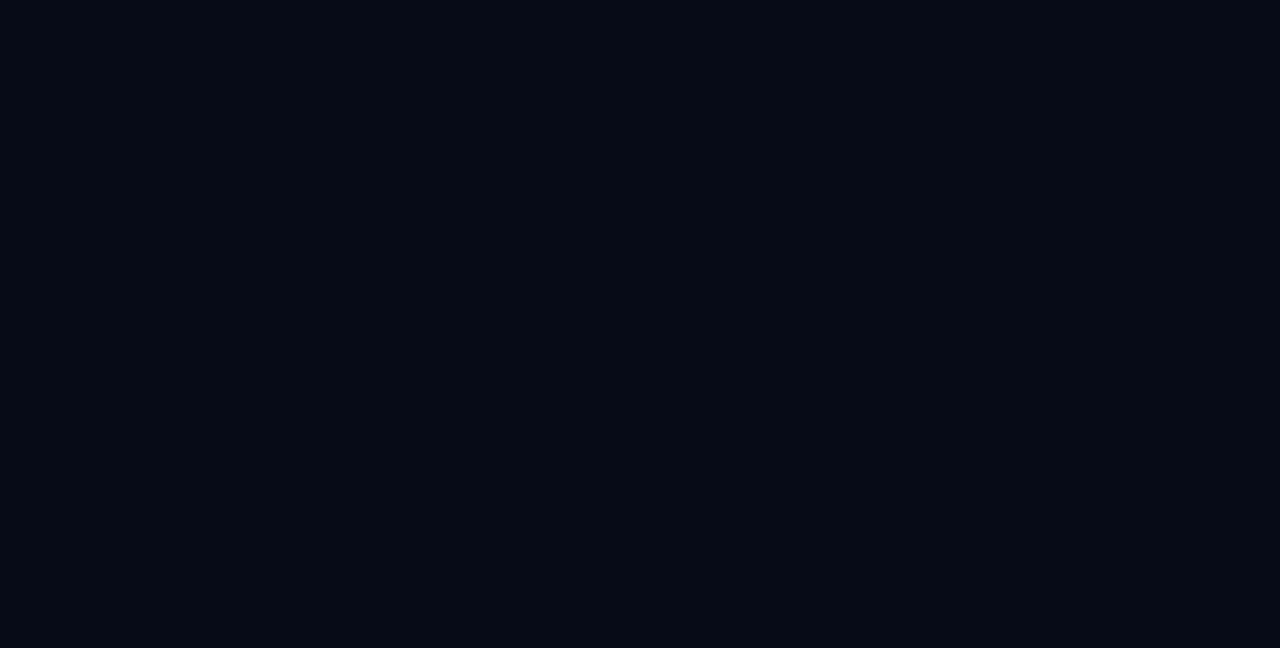
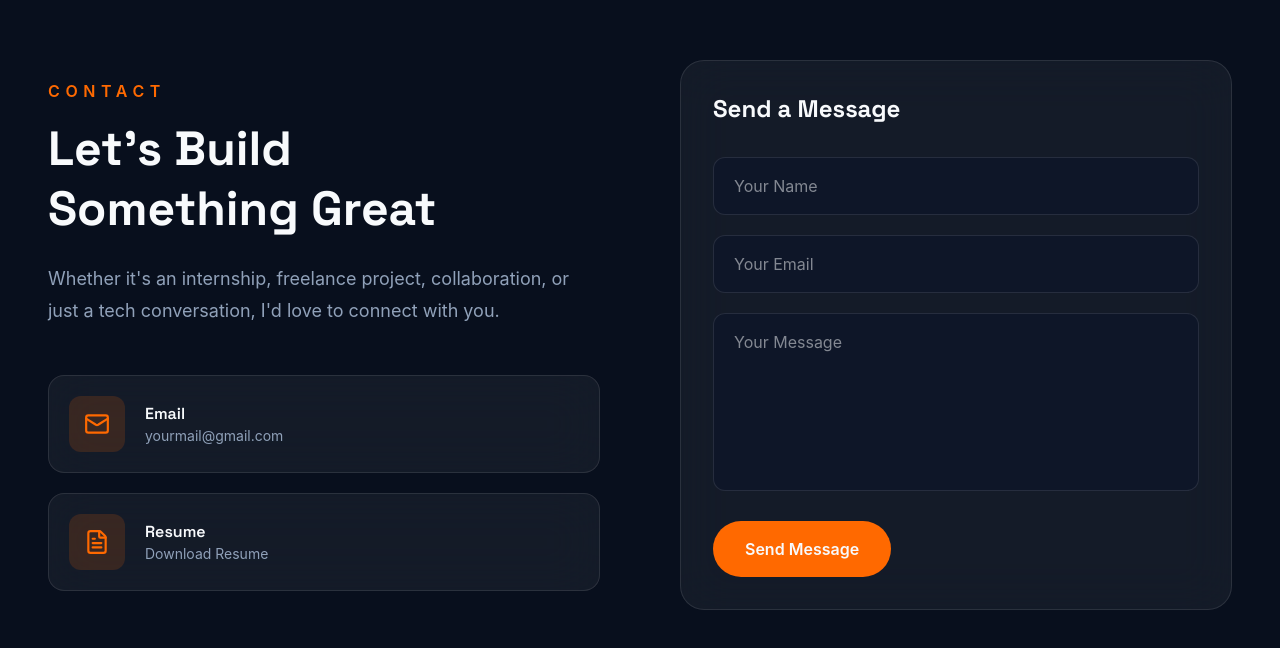
Before and after one commit to Prasad-Nalla/Portfolio, a React (Vite) app: page / in a window 1280 px wide. Shown: the part 8613-9261 px from the top of the page. Before the commit the page ends 8545 px from the top, so only its background shows below. Built offline with nearby package versions, Linux system fonts and the light colour scheme.

Commit message:
feat : Intial Contact Section Added

```diff
--- a/src/App.jsx
+++ b/src/App.jsx
@@ -5,6 +5,7 @@ import Skills from "./sections/Skills/Skills";
 import Projects from "./sections/Projects/Projects";
 import DeveloperPresence from "./sections/DeveloperPresence/DeveloperPresence";
 import CyberLab from "./sections/CyberLab/CyberLab";
+import Contact from "./sections/Contact/Contact";
 function App() {
   return (
     <>
@@ -17,6 +18,7 @@ function App() {
         <Projects />
         <DeveloperPresence />
         <CyberLab />
+        <Contact />
       </main>
     </>
   );
--- /dev/null
+++ b/src/sections/Contact/Contact.jsx
@@ -0,0 +1,65 @@
+import Container from "../../components/layout/Container";
+import ContactCard from "./ContactCard";
+import ContactForm from "./ContactForm";
+import { contactInfo } from "./contactData";
+
+const Contact = () => {
+  return (
+    <section
+      id="contact"
+      className="py-32 bg-[#080F1D]"
+    >
+      <Container>
+
+        <div
+          className="
+            grid
+            gap-20
+            lg:grid-cols-2
+            items-center
+          "
+        >
+
+          {/* Left */}
+
+          <div>
+
+            <p className="uppercase tracking-[0.35em] text-orange-500 font-semibold">
+              Contact
+            </p>
+
+            <h2 className="mt-4 text-5xl font-bold leading-tight">
+              Let's Build
+              <br />
+              Something Great
+            </h2>
+
+            <p className="mt-6 text-lg leading-8 text-slate-400">
+              Whether it's an internship, freelance project,
+              collaboration, or just a tech conversation,
+              I'd love to connect with you.
+            </p>
+
+            <div className="mt-12 space-y-5">
+              {contactInfo.map((item) => (
+                <ContactCard
+                  key={item.title}
+                  item={item}
+                />
+              ))}
+            </div>
+
+          </div>
+
+          {/* Right */}
+
+          <ContactForm />
+
+        </div>
+
+      </Container>
+    </section>
+  );
+};
+
+export default Contact;
--- /dev/null
+++ b/src/sections/Contact/ContactCard.jsx
@@ -0,0 +1,53 @@
+import { motion } from "framer-motion";
+
+const ContactCard = ({ item }) => {
+  const Icon = item.icon;
+
+  return (
+    <motion.a
+      href={item.link}
+      target="_blank"
+      rel="noreferrer"
+      whileHover={{ y: -6 }}
+      className="
+        flex
+        items-center
+        gap-5
+        rounded-2xl
+        border
+        border-white/10
+        bg-white/5
+        p-5
+        backdrop-blur-xl
+        transition-all
+        hover:border-orange-500/40
+      "
+    >
+      <div
+        className="
+          flex
+          h-14
+          w-14
+          items-center
+          justify-center
+          rounded-xl
+          bg-orange-500/15
+        "
+      >
+        <Icon className="text-orange-500" size={26} />
+      </div>
+
+      <div>
+        <h4 className="font-semibold">
+          {item.title}
+        </h4>
+
+        <p className="text-sm text-slate-400">
+          {item.value}
+        </p>
+      </div>
+    </motion.a>
+  );
+};
+
+export default ContactCard;
--- /dev/null
+++ b/src/sections/Contact/ContactForm.jsx
@@ -0,0 +1,86 @@
+const ContactForm = () => {
+  return (
+    <form
+      className="
+        rounded-3xl
+        border
+        border-white/10
+        bg-white/5
+        p-8
+        backdrop-blur-xl
+      "
+    >
+      <h3 className="mb-8 text-2xl font-bold">
+        Send a Message
+      </h3>
+
+      <input
+        type="text"
+        placeholder="Your Name"
+        className="
+          mb-5
+          w-full
+          rounded-xl
+          border
+          border-white/10
+          bg-[#0E1628]
+          px-5
+          py-4
+          outline-none
+          focus:border-orange-500
+        "
+      />
+
+      <input
+        type="email"
+        placeholder="Your Email"
+        className="
+          mb-5
+          w-full
+          rounded-xl
+          border
+          border-white/10
+          bg-[#0E1628]
+          px-5
+          py-4
+          outline-none
+          focus:border-orange-500
+        "
+      />
+
+      <textarea
+        rows={6}
+        placeholder="Your Message"
+        className="
+          mb-6
+          w-full
+          rounded-xl
+          border
+          border-white/10
+          bg-[#0E1628]
+          px-5
+          py-4
+          outline-none
+          resize-none
+          focus:border-orange-500
+        "
+      />
+
+      <button
+        className="
+          rounded-full
+          bg-orange-500
+          px-8
+          py-4
+          font-semibold
+          transition-all
+          hover:bg-orange-600
+        "
+      >
+        Send Message
+      </button>
+    </form>
+  );
+};
+
+export default ContactForm;
--- /dev/null
+++ b/src/sections/Contact/contactData.js
@@ -0,0 +1,33 @@
+import {
+  Mail,
+  // Github,
+  // Linkedin,
+  FileText,
+} from "lucide-react";
+
+export const contactInfo = [
+  {
+    title: "Email",
+    value: "yourmail@gmail.com",
+    icon: Mail,
+    link: "mailto:yourmail@gmail.com",
+  },
+  // {
+  //   title: "GitHub",
+  //   value: "github.com/yourusername",
+  //   icon: Github,
+  //   link: "https://github.com/yourusername",
+  // },
+  // {
+  //   title: "LinkedIn",
+  //   value: "linkedin.com/in/yourusername",
+  //   icon: Linkedin,
+  //   link: "https://linkedin.com/in/yourusername",
+  // },
+  {
+    title: "Resume",
+    value: "Download Resume",
+    icon: FileText,
+    link: "/resume.pdf",
+  },
+];
```
